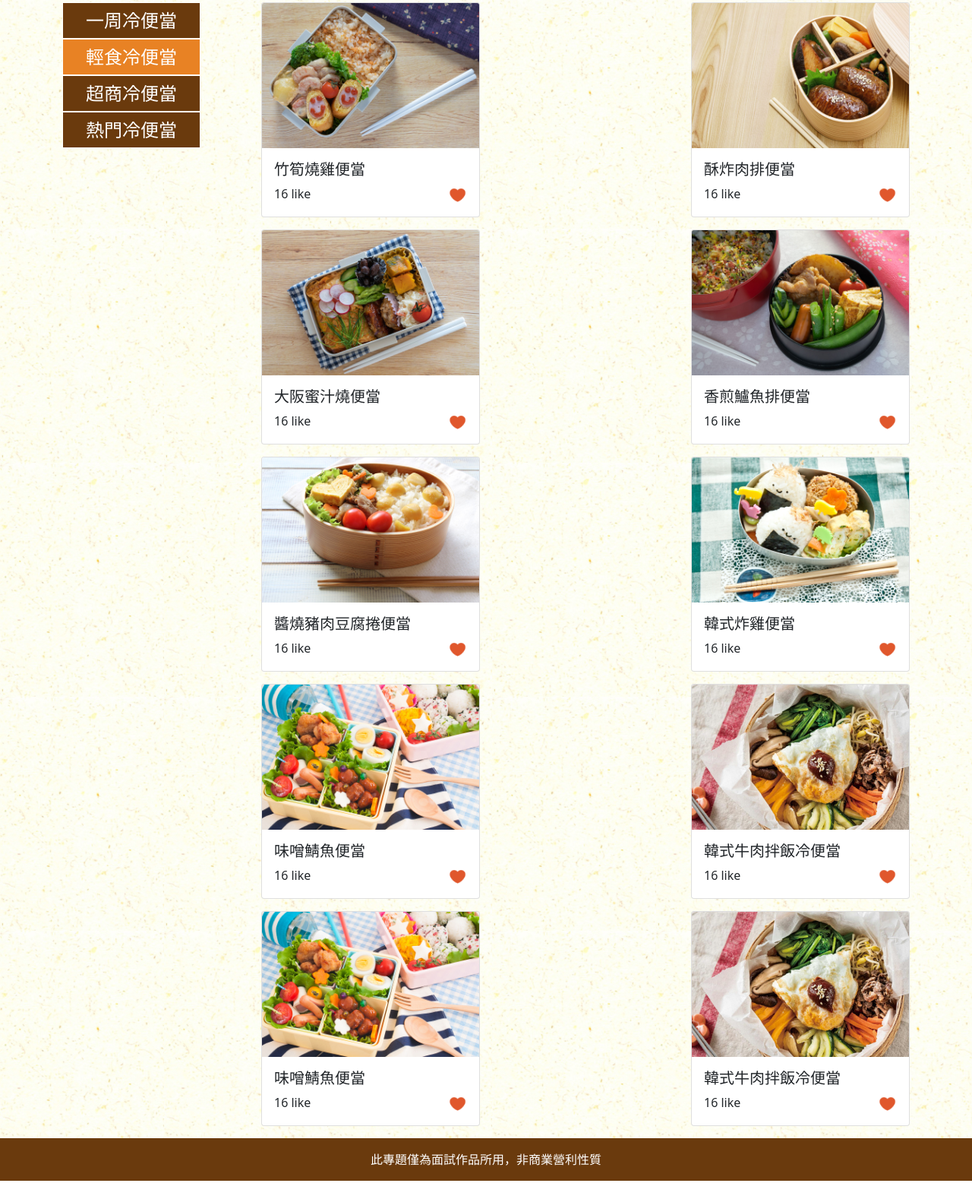
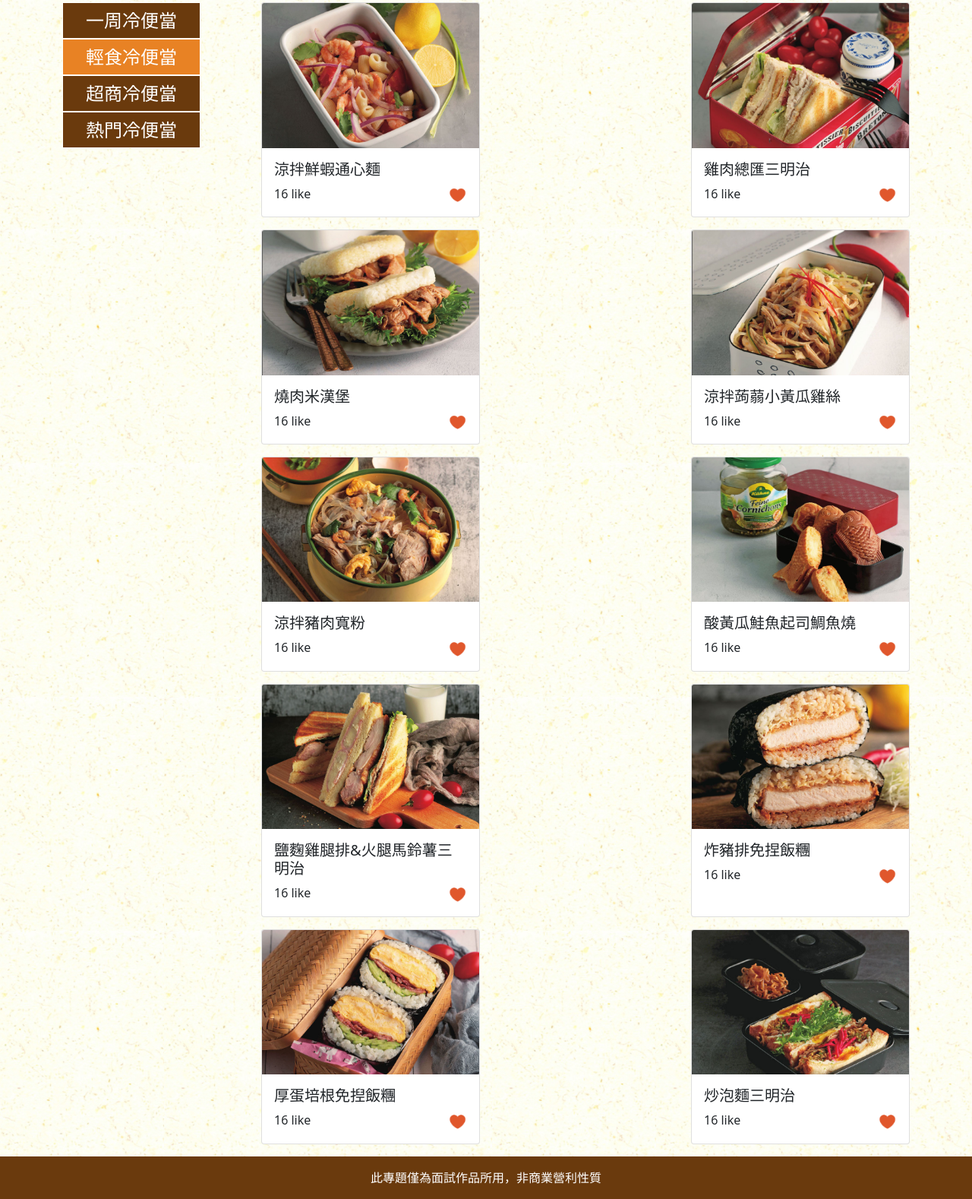
Before and after one commit to arista-hsieh/project, a plain HTML site: page light.html in a window 1280 px wide. Shown: the part 237-1815 px from the top of the page at 76% size. Before the commit the page ends 1791 px from the top, so only its background shows below. Drawn offline with nearby package versions, Linux system fonts and the light colour scheme.

Commit message:
Update 2022-12-01T22:50:05.244Z

```diff
--- a/light.html
+++ b/light.html
@@ -66,9 +66,9 @@
 
       <div class="cardCollect">
         <div class="card mb-3" style="width: 18rem;">
-          <img src="./assets/images/banto01.jpg" class="card-img-top" alt="...">
+          <img src="./assets/images/banto20.jpg" class="card-img-top" alt="...">
           <div class="card-body">
-            <h5 class="card-title">竹筍燒雞便當</h5>
+            <h5 class="card-title">涼拌鮮蝦通心麵</h5>
             <div class="card-text">
               <div class="like">16 like</div>
               <span class="bookmark"><img src="./assets/images/icon-like-filled.png" alt="bookmark"></span>
@@ -77,9 +77,9 @@
         </div>
 
         <div class="card mb-3" style="width: 18rem;">
-          <img src="./assets/images/banto02.jpg" class="card-img-top" alt="...">
+          <img src="./assets/images/banto21.jpg" class="card-img-top" alt="...">
           <div class="card-body">
-            <h5 class="card-title">酥炸肉排便當</h5>
+            <h5 class="card-title">雞肉總匯三明治</h5>
             <div class="card-text">
               <div class="like">16 like</div>
               <span class="bookmark"><img src="./assets/images/icon-like-filled.png" alt="bookmark"></span>
@@ -88,9 +88,9 @@
         </div>
 
         <div class="card mb-3" style="width: 18rem;">
-          <img src="./assets/images/banto03.jpg" class="card-img-top" alt="...">
+          <img src="./assets/images/banto22.jpg" class="card-img-top" alt="...">
           <div class="card-body">
-            <h5 class="card-title">大阪蜜汁燒便當</h5>
+            <h5 class="card-title">燒肉米漢堡</h5>
             <div class="card-text">
               <div class="like">16 like</div>
               <span class="bookmark"><img src="./assets/images/icon-like-filled.png" alt="bookmark"></span>
@@ -99,9 +99,9 @@
         </div>
 
         <div class="card mb-3" style="width: 18rem;">
-          <img src="./assets/images/banto04.jpg" class="card-img-top" alt="...">
+          <img src="./assets/images/banto23.jpg" class="card-img-top" alt="...">
           <div class="card-body">
-            <h5 class="card-title">香煎鱸魚排便當</h5>
+            <h5 class="card-title">涼拌蒟蒻小黃瓜雞絲</h5>
             <div class="card-text">
               <div class="like">16 like</div>
               <span class="bookmark"><img src="./assets/images/icon-like-filled.png" alt="bookmark"></span>
@@ -110,9 +110,9 @@
         </div>
 
         <div class="card mb-3" style="width: 18rem;">
-          <img src="./assets/images/banto05.jpg" class="card-img-top" alt="...">
+          <img src="./assets/images/banto24.jpg" class="card-img-top" alt="...">
           <div class="card-body">
-            <h5 class="card-title">醬燒豬肉豆腐捲便當</h5>
+            <h5 class="card-title">涼拌豬肉寬粉</h5>
             <div class="card-text">
               <div class="like">16 like</div>
               <span class="bookmark"><img src="./assets/images/icon-like-filled.png" alt="bookmark"></span></div>
@@ -120,9 +120,9 @@
         </div>
 
         <div class="card mb-3" style="width: 18rem;">
-          <img src="./assets/images/banto06.jpg" class="card-img-top" alt="...">
+          <img src="./assets/images/banto25.jpg" class="card-img-top" alt="...">
           <div class="card-body">
-            <h5 class="card-title">韓式炸雞便當</h5>
+            <h5 class="card-title">酸黃瓜鮭魚起司鯛魚燒</h5>
             <div class="card-text">
               <div class="like">16 like</div>
               <span class="bookmark"><img src="./assets/images/icon-like-filled.png" alt="bookmark"></span></div>
@@ -130,9 +130,9 @@
         </div>
 
         <div class="card mb-3" style="width: 18rem;">
-          <img src="./assets/images/banto07.jpg" class="card-img-top" alt="...">
+          <img src="./assets/images/banto26.jpg" class="card-img-top" alt="...">
           <div class="card-body">
-            <h5 class="card-title">味噌鯖魚便當</h5>
+            <h5 class="card-title">鹽麴雞腿排&火腿馬鈴薯三明治</h5>
             <div class="card-text">
               <div class="like">16 like</div>
               <span class="bookmark"><img src="./assets/images/icon-like-filled.png" alt="bookmark"></span></div>
@@ -140,9 +140,9 @@
         </div>
 
         <div class="card mb-3" style="width: 18rem;">
-          <img src="./assets/images/banto08.jpg" class="card-img-top" alt="...">
+          <img src="./assets/images/banto27.jpg" class="card-img-top" alt="...">
           <div class="card-body">
-            <h5 class="card-title">韓式牛肉拌飯冷便當</h5>
+            <h5 class="card-title">炸豬排免捏飯糰</h5>
             <div class="card-text">
               <div class="like">16 like</div>
               <span class="bookmark"><img src="./assets/images/icon-like-filled.png" alt="bookmark"></span></div>
@@ -150,9 +150,9 @@
         </div>
 
       <div class="card mb-3" style="width: 18rem;">
-        <img src="./assets/images/banto07.jpg" class="card-img-top" alt="...">
+        <img src="./assets/images/banto28.jpg" class="card-img-top" alt="...">
         <div class="card-body">
-          <h5 class="card-title">味噌鯖魚便當</h5>
+          <h5 class="card-title">厚蛋培根免揑飯糰</h5>
           <div class="card-text">
             <div class="like">16 like</div>
             <span class="bookmark"><img src="./assets/images/icon-like-filled.png" alt="bookmark"></span></div>
@@ -160,9 +160,9 @@
       </div>
 
       <div class="card mb-3" style="width: 18rem;">
-        <img src="./assets/images/banto08.jpg" class="card-img-top" alt="...">
+        <img src="./assets/images/banto29.jpg" class="card-img-top" alt="...">
         <div class="card-body">
-          <h5 class="card-title">韓式牛肉拌飯冷便當</h5>
+          <h5 class="card-title">炒泡麵三明治</h5>
           <div class="card-text">
             <div class="like">16 like</div>
             <span class="bookmark"><img src="./assets/images/icon-like-filled.png" alt="bookmark"></span></div>
```
Also changed, not shown: assets/images/banto20.jpg (added), assets/images/banto21.jpg (added), assets/images/banto22.jpg (added), assets/images/banto23.jpg (added), assets/images/banto24.jpg (added), assets/images/banto25.jpg (added), assets/images/banto26.jpg (added), assets/images/banto27.jpg (added), assets/images/banto28.jpg (added), assets/images/banto29.jpg (added).
